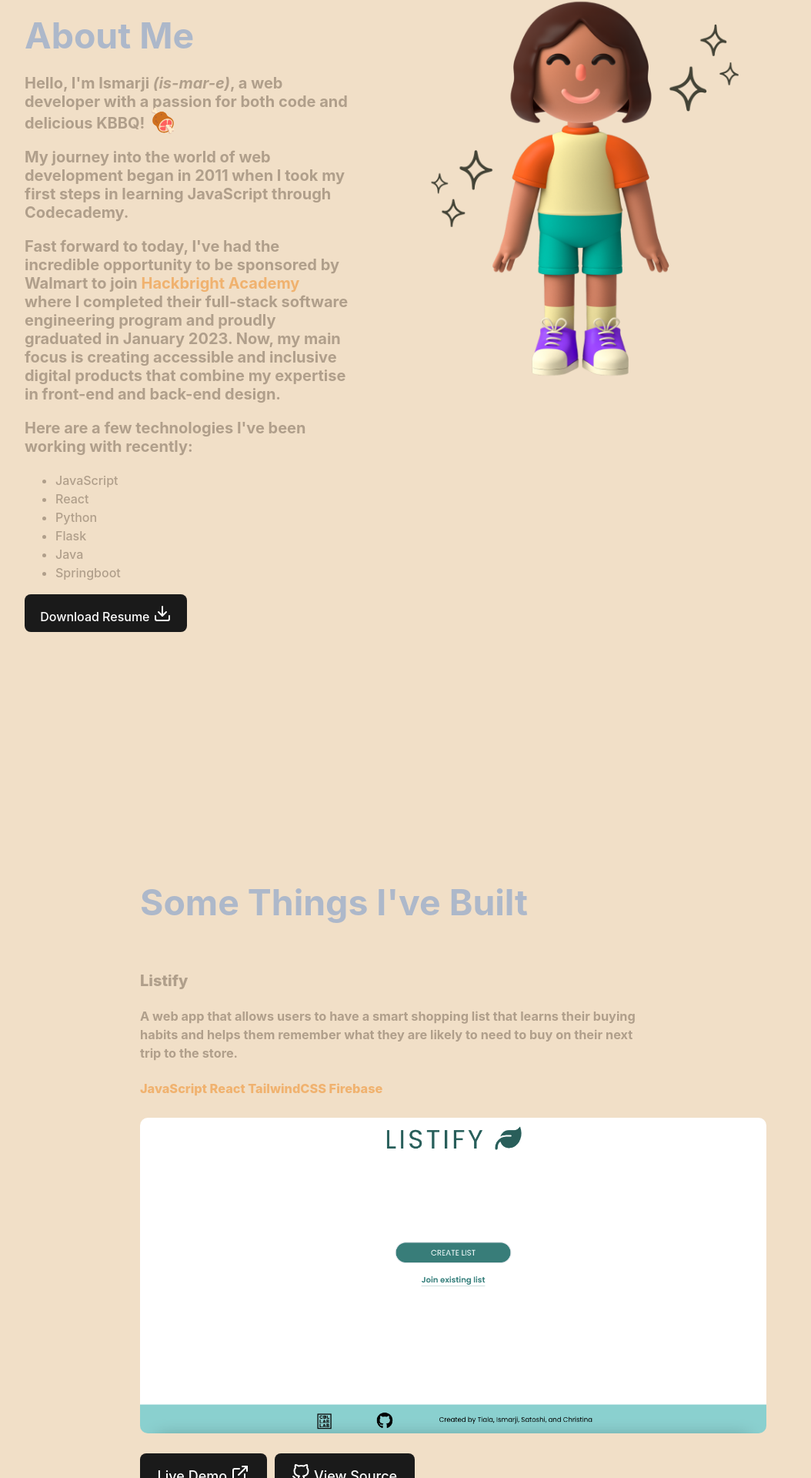
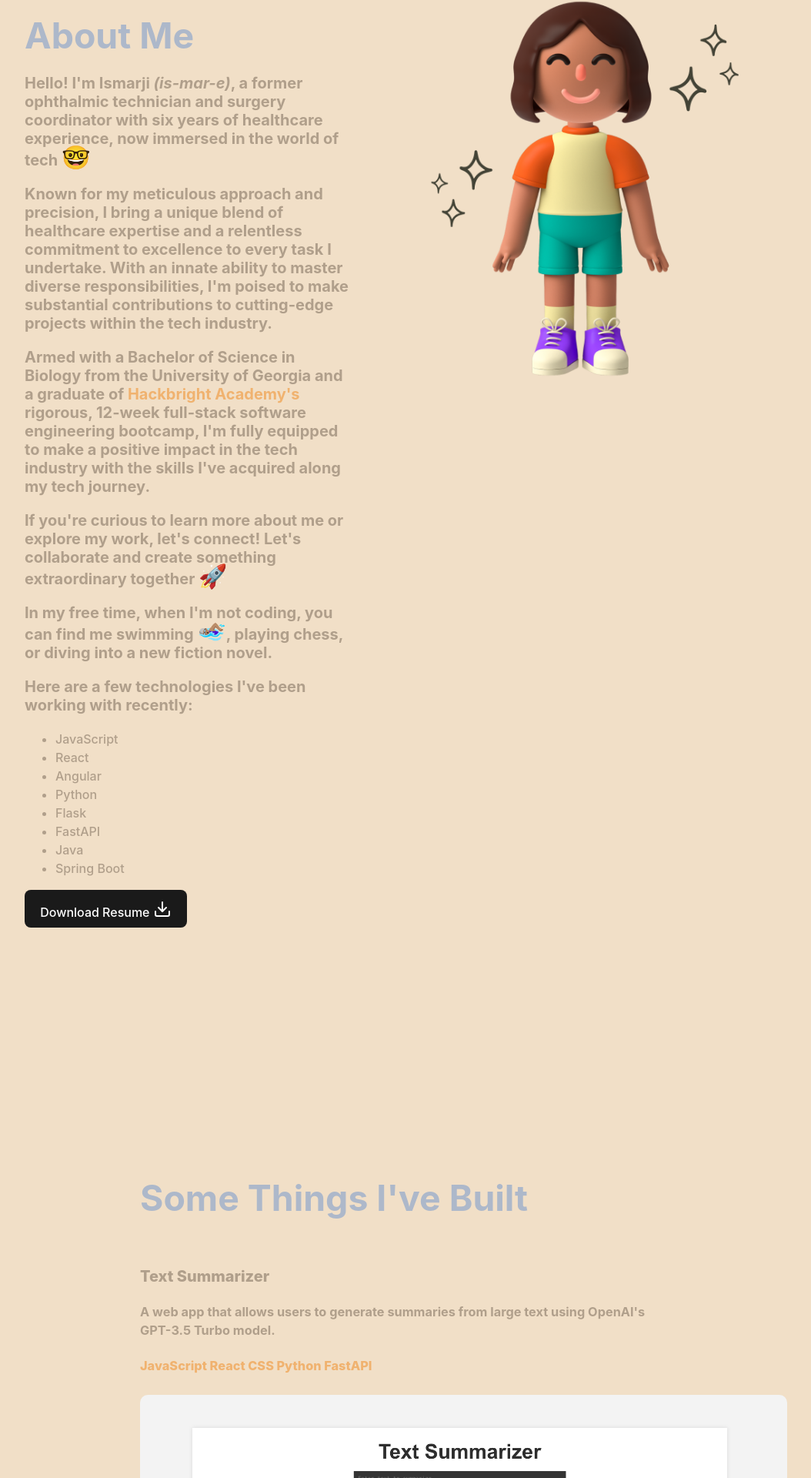
Before and after one commit to ismarjiw/portfolio, a React (Vite) app: page / in a window 1280 px wide. Shown: the part 877-2797 px from the top of the page at 77% size, without its empty margins (200-1254 px from the left). Built offline with nearby package versions, Linux system fonts and the light colour scheme.

Commit message:
remove mindmeter link, add projects, update about me section

```diff
--- a/src/App.css
+++ b/src/App.css
@@ -92,7 +92,7 @@ footer {
     align-content: center;
 }
 
-span.food, span.peace {
+span.glasses, span.peace, span.rocket, span.swimming {
   font-size: 30px;
 }
 
--- a/src/Components/Main.jsx
+++ b/src/Components/Main.jsx
@@ -19,17 +19,21 @@ export default function Main() {
             <div className="about-avatar">
                 <section className="about-resume">
                     <h2 id='about'> About Me </h2>
-                    <h3>Hello, I'm Ismarji <i>(is-mar-e)</i>, a web developer with a passion for both code and delicious KBBQ! <span className="food">🍖</span></h3>
-                    <h3>My journey into the world of web development began in 2011 when I took my first steps in learning JavaScript through Codecademy.</h3>
-                    <h3>Fast forward to today, I've had the incredible opportunity to be sponsored by Walmart to join <a href="https://hackbrightacademy.com/">Hackbright Academy</a> where I completed their full-stack software engineering program and proudly graduated in January 2023. Now, my main focus is creating accessible and inclusive digital products that combine my expertise in front-end and back-end design.</h3>
+                    <h3>Hello! I'm Ismarji <i>(is-mar-e)</i>, a former ophthalmic technician and surgery coordinator with six years of healthcare experience, now immersed in the world of tech <span className="glasses">🤓</span></h3>
+                    <h3>Known for my meticulous approach and precision, I bring a unique blend of healthcare expertise and a relentless commitment to excellence to every task I undertake. With an innate ability to master diverse responsibilities, I'm poised to make substantial contributions to cutting-edge projects within the tech industry.</h3>
+                    <h3>Armed with a Bachelor of Science in Biology from the University of Georgia and a graduate of <a href="https://hackbrightacademy.com/">Hackbright Academy's</a> rigorous, 12-week full-stack software engineering bootcamp, I'm fully equipped to make a positive impact in the tech industry with the skills I've acquired along my tech journey.</h3>
+                    <h3>If you're curious to learn more about me or explore my work, let's connect! Let's collaborate and create something extraordinary together <span className="rocket">🚀</span></h3>
+                    <h3>In my free time, when I'm not coding, you can find me swimming <span className="swimming">🏊🏽‍♀️</span>, playing chess, or diving into a new fiction novel.</h3>
                     <h3>Here are a few technologies I've been working with recently:</h3>
                     <ul>
                         <li>JavaScript</li>
                         <li>React</li>
+                        <li>Angular</li>
                         <li>Python</li>
                         <li>Flask</li>
+                        <li>FastAPI</li>
                         <li>Java</li>
-                        <li>Springboot</li>
+                        <li>Spring Boot</li>
                     </ul>
                     <button onClick={openResume}>Download Resume <svg xmlns="http://www.w3.org/2000/svg" width="24" height="24" viewBox="0 0 24 20" fill="none" stroke="currentColor" strokeWidth="2" strokeLinecap="round" strokeLinejoin="round" className="feather feather-download"><path d="M21 15v4a2 2 0 0 1-2 2H5a2 2 0 0 1-2-2v-4"></path><polyline points="7 10 12 15 17 10"></polyline><line x1="12" y1="15" x2="12" y2="3"></line></svg></button>
                 </section>
@@ -53,6 +57,5 @@ export default function Main() {
             </div>
         </div>
         </div>
-
     )
 }
--- a/src/Components/Project.jsx
+++ b/src/Components/Project.jsx
@@ -10,9 +10,9 @@ export default function project(props) {
                 <img className="image" alt={props.altText} src={props.image} />
             </div>
 
-                <a href={props.demo}>
+                {/* <a href={props.demo}>
                     <button>Live Demo <svg xmlns="http://www.w3.org/2000/svg" width="24" height="24" viewBox="0 0 24 20" fill="none" stroke="currentColor" strokeWidth="2" strokeLinecap="round" strokeLinejoin="round" className="feather feather-external-link"><path d="M18 13v6a2 2 0 0 1-2 2H5a2 2 0 0 1-2-2V8a2 2 0 0 1 2-2h6"></path><polyline points="15 3 21 3 21 9"></polyline><line x1="10" y1="14" x2="21" y2="3"></line></svg></button>
-                </a>
+                </a> */}
                 <a href={props.code}>
                     <button><svg xmlns="http://www.w3.org/2000/svg" width="24" height="24" viewBox="0 0 24 20" fill="none" stroke="currentColor" strokeWidth="2" strokeLinecap="round" strokeLinejoin="round" className="feather feather-github"><path d="M9 19c-5 1.5-5-2.5-7-3m14 6v-3.87a3.37 3.37 0 0 0-.94-2.61c3.14-.35 6.44-1.54 6.44-7A5.44 5.44 0 0 0 20 4.77 5.07 5.07 0 0 0 19.91 1S18.73.65 16 2.48a13.38 13.38 0 0 0-7 0C6.27.65 5.09 1 5.09 1A5.07 5.07 0 0 0 5 4.77a5.44 5.44 0 0 0-1.5 3.78c0 5.42 3.3 6.61 6.44 7A3.37 3.37 0 0 0 9 18.13V22"></path></svg> View Source</button>
                 </a>
--- a/src/Components/Projects.jsx
+++ b/src/Components/Projects.jsx
@@ -3,38 +3,47 @@ import Project from "./Project"
 import meme from '../assets/meme.png'
 import mindmeter from '../assets/mindmeter.png'
 import listify from '../assets/listify.png'
+import summarizer from '../assets/summarizer.png'
 
 export default function projects() {
     return (
         <div className="projects-content" id='projects'>
             <h2>Some Things I've Built</h2>
             <Project
+                name="Text Summarizer"
+                description="A web app that allows users to generate summaries from large text using OpenAI's GPT-3.5 Turbo model."
+                stack="JavaScript React CSS Python FastAPI"
+                code="https://github.com/ismarjiw/text-summarizer"
+                image={summarizer}
+                altText="A screenshot of the frontpage of Text Summarizer"
+            />
+            <Project
                 name="Listify"
                 description="A web app that allows users to have a smart shopping list that learns their buying habits and helps them remember what they are likely to need to buy on their next trip to the store."
                 stack="JavaScript React TailwindCSS Firebase"
-                demo="https://tcl-64-smart-shopping-list.web.app/"
+                // demo="https://tcl-64-smart-shopping-list.web.app/"
                 code="https://github.com/the-collab-lab/tcl-64-smart-shopping-list"
                 image={listify}
                 altText="A screenshot of the frontpage of Listify"
             />
             <Project
+                name="Let me meme it for you"
+                description="A web app that allows users to generate random meme images to add text to and create their own custom memes."
+                stack="JavaScript React HTML CSS"
+                // demo="https://letmememeitforyou.netlify.app/"
+                code="https://github.com/ismarjiw/meme-generator"
+                image={meme}
+                altText="A screenshot of the frontpage of Let me meme it for you"
+            />
+            <Project
                 name="Mind Meter"
                 description="A web app where users can log meditation sessions, write journal entries, and listen to relaxing music all in one place."
                 stack="JavaScript React TailwindCSS Python Flask Spotify API Google API AWS"
-                demo="http://meetmindmeter.com/"
+                // demo="http://meetmindmeter.com/" // formerly hosted here
                 code="https://github.com/ismarjiw/Mind-Meter"
                 image={mindmeter}
                 altText="A screenshot of the frontpage of Mind Meter"
             />
-            <Project
-                name="Let me meme it for you"
-                description="A web app that allows users to generate random meme images to add text to and create their own custom memes."
-                stack="JavaScript React HTML CSS"
-                demo="https://letmememeitforyou.netlify.app/"
-                code="https://github.com/ismarjiw/meme-generator"
-                image={meme}
-                altText="A screenshot of the frontpage of Let me meme it for you"
-            />
         </div>
     )
 }
```
Also changed, not shown: src/assets/summarizer.png (added), 1 other file (tests, documents, lock files or other folders).
